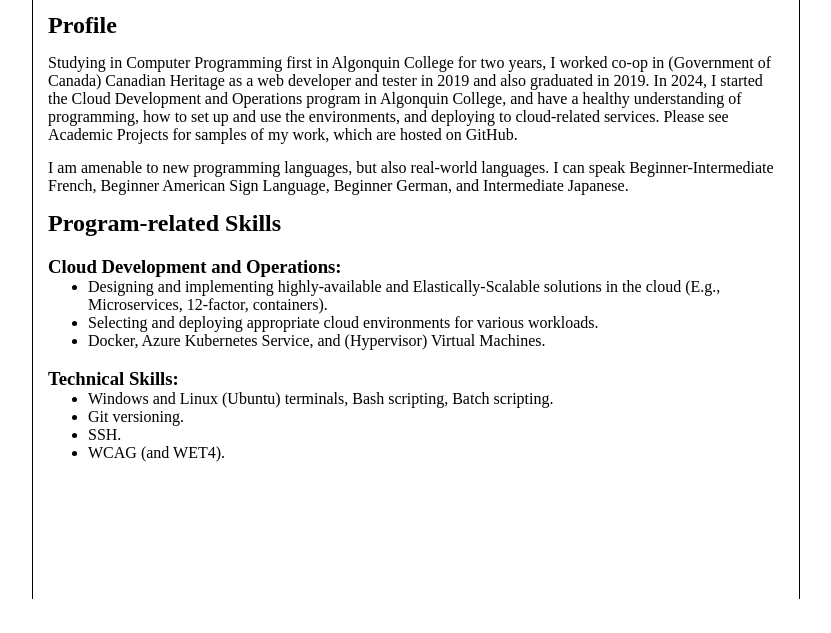
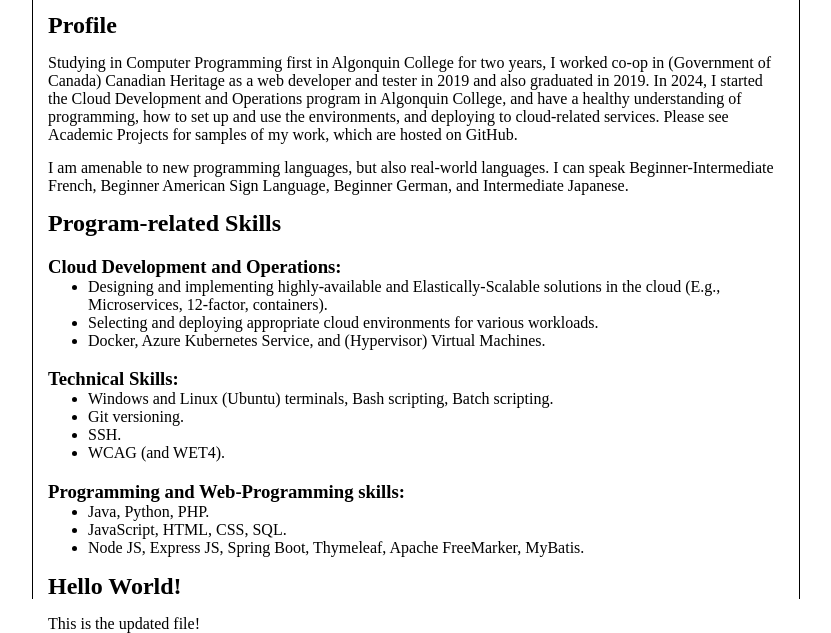
Before and after one commit to ehre0004/cst8911-lab3, a website: page src/index.html in a window 1280 px wide. Shown: the part 201-834 px from the top of the page, without its empty margins (224-1055 px from the left). Before the commit the page ends 800 px from the top, so only its background shows below. Drawn offline with Linux system fonts and the light colour scheme.

Commit message:
updated html file

```diff
--- a/src/index.html
+++ b/src/index.html
@@ -51,6 +51,16 @@
         <li>SSH.</li>
         <li>WCAG (and WET4).</li>
     </ul>
+    <h3 class="list-title">Programming and Web-Programming skills:</h3>
+    <ul>
+      <li>Java, Python, PHP.</li>
+      <li>JavaScript, HTML, CSS, SQL.</li>
+      <li>Node JS, Express JS, Spring Boot, Thymeleaf, Apache FreeMarker, MyBatis.</li>
+    </ul>
+    <h2>Hello World!</h3>
+    <p>This is the updated file!</p>
+
+
 </main>
 <script>
 
```
